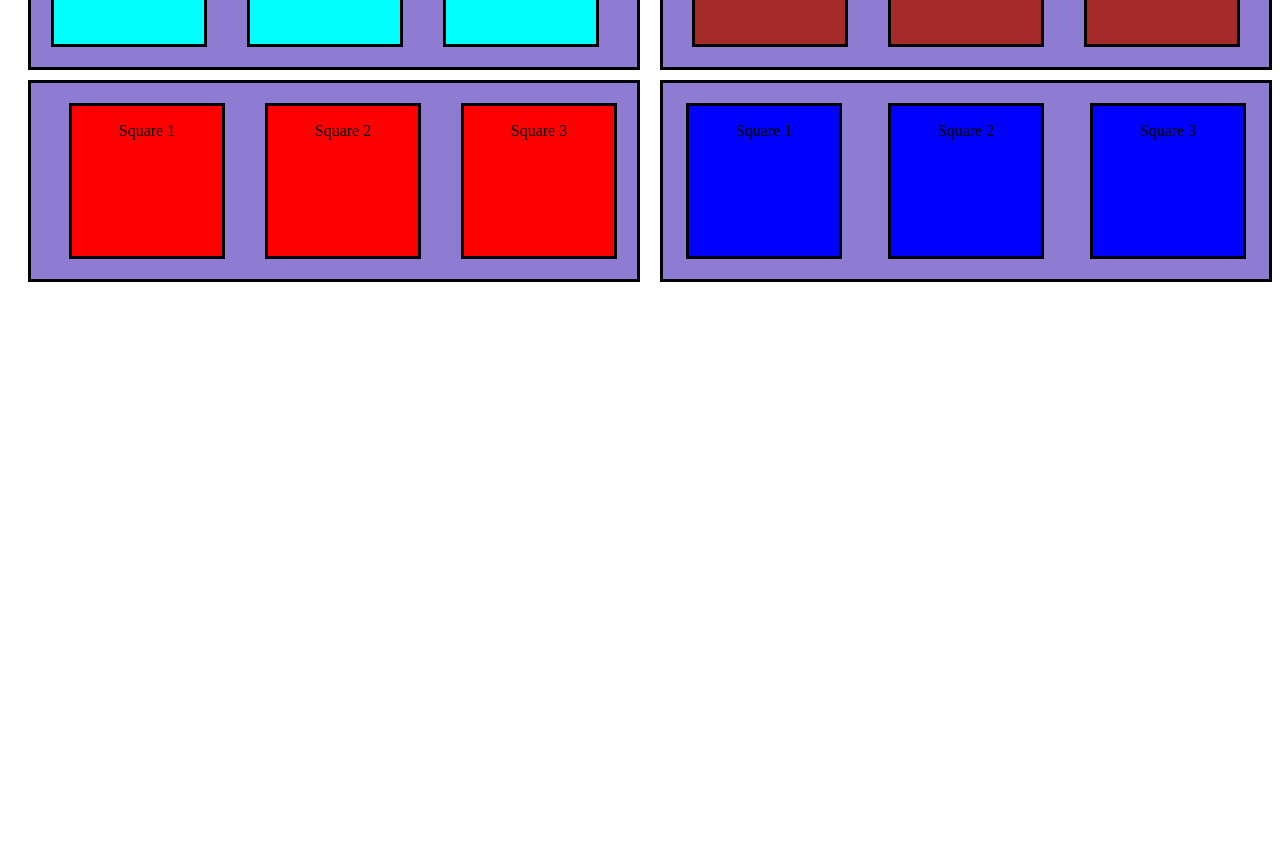
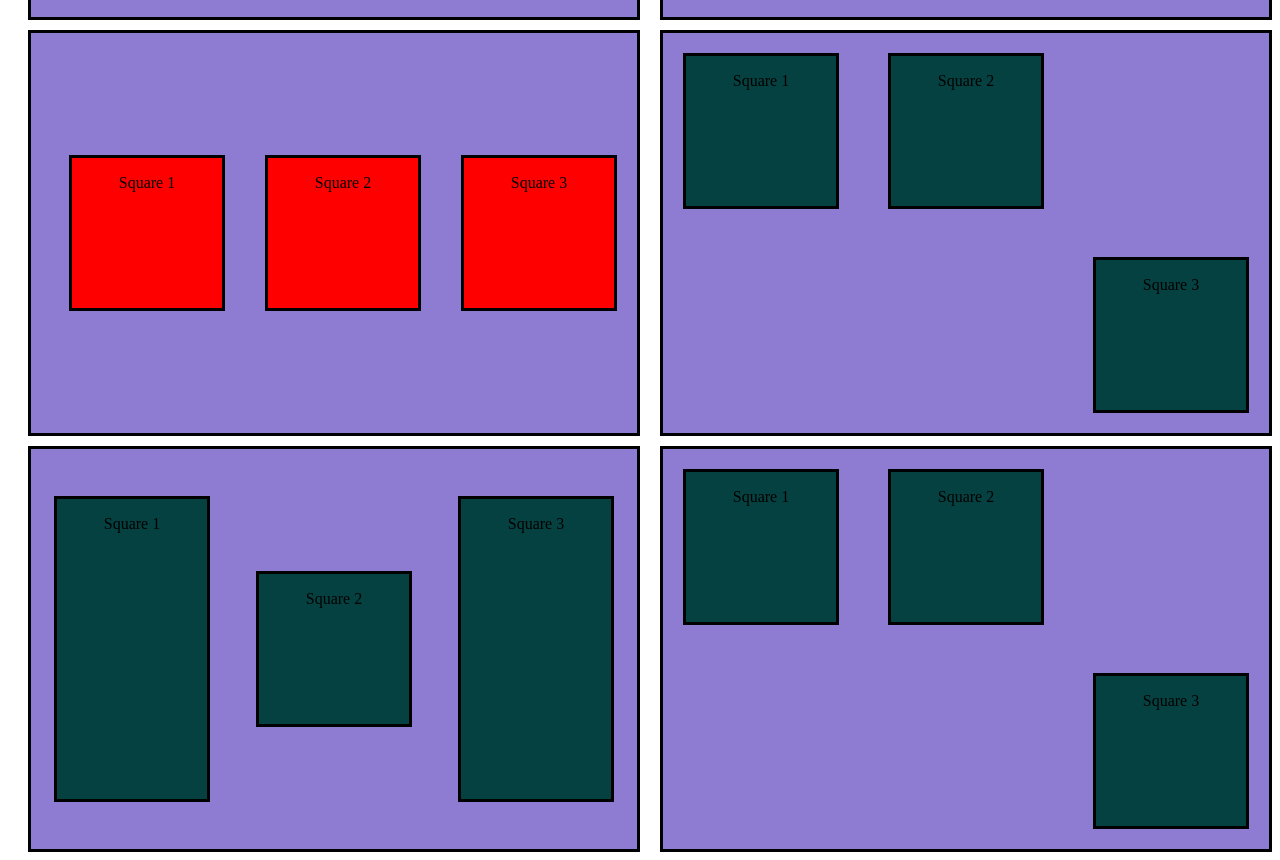
Before and after one commit to Fabriziopullara/Assignment-lesson-5-FlexBox-and-BEM, a plain HTML site: page index.html in a window 1280 px wide. Shown: the part 440-1300 px from the top of the page. Before the commit the page ends 800 px from the top, so only its background shows below. Drawn offline with Linux system fonts and the light colour scheme.

Commit message:
Started the third row. work needed

```diff
--- a/Styles/index.css
+++ b/Styles/index.css
@@ -9,11 +9,11 @@
 
 .box-center {
   border: solid;
-  width: 150px;
-  height: 450px;
+  height: 400px;
   margin: 20px;
   text-align: center;
   background-color: brown;
+  width: 100%;
 
 }
 
@@ -28,25 +28,6 @@
   width: 100%;
   background-color: rgb(142, 124, 211);
 }
-.container-third{
-  border: solid;
-  display: flex;
-  margin-left: 20px;
-  width: 100%;
-  background-color: rgb(142, 124, 211);
-  justify-content: flex-end;
-  align-items: center;
-}
-
-.container-fourth{
-  border: solid;
-  display: flex;
-  justify-content:space-around;
-  margin-left: 20px;
-  width: 100%;
-  background-color: rgb(142, 124, 211);
-
-}
 
 
 .container-center {
@@ -59,6 +40,79 @@
 }
 
 
+.container-third{
+  border: solid;
+  display: flex;
+  margin-left: 20px;
+  width: 100%;
+  background-color: rgb(142, 124, 211);
+  justify-content: flex-end;
+  align-items: center;
+}
+
+.container-fourth,
+
+.container-sixth{
+  border: solid;
+  display: flex;
+  justify-content: space-between;
+  margin-left: 20px;
+  width: 100%;
+  height: 400px;
+  background-color: rgb(142, 124, 211);
+
+}
+
+.container-fifth{
+  border: solid;
+  display: flex;
+  justify-content: space-around;
+  align-items: center;
+  margin-left: 20px;
+  width: 100%;
+  height: 400px;
+  background-color: rgb(142, 124, 211);
+
+}
+
+.box-1,
+.box-2,
+.box-3 {
+  border: solid;
+  width: 150px;
+  height: 150px;
+  margin: 20px;
+  text-align: center;
+  background-color: rgb(6, 65, 65);
+  align-items: stretch;
+  margin: 20px;
+
+}
+
+
+.box-1,
+.box-3{
+  height: 300px;
+}
+
+
+.first,
+.second,
+.third {
+  border: solid;
+  width: 150px;
+  height: 150px;
+  margin: 20px;
+  text-align: center;
+  background-color: rgb(6, 65, 65);
+}
+
+.third{
+  align-self: flex-end;
+}
+
+
+
 
 
 .first-container{
@@ -66,16 +120,18 @@
 
 }
 .second-container,
-.second-row-container{
+.second-row-container,
+.third-row-container{
   display: flex;
 margin-top: 10px;
 
 }
 
 
+
 .box--secondrow{
  background-color: red;
-align-items:center;
+
 }
 
 .box--right-secondrow{
--- a/index.html
+++ b/index.html
@@ -63,18 +63,60 @@
 
 
       <div class="container-fourth">
-        <div class="box box--right-secondrow">
+
+
+        <div class="first">
           <p>Square 1</p>
         </div>
 
-        <div class="box box--right-secondrow">
+        <div class="second">
           <p>Square 2</p>
         </div>
 
-        <div class="box box--right-secondrow">
+        <div class="third">
           <p>Square 3</p>
         </div>
       </div>
     </div>
+
+
+
+    <!--Third Row-->
+
+    <div class="third-row-container">
+
+      <div class="container-fifth">
+        <div class="box-1">
+          <p>Square 1</p>
+        </div>
+
+        <div class="box-2">
+          <p>Square 2</p>
+        </div>
+
+        <div class="box-3">
+          <p>Square 3</p>
+        </div>
+      </div>
+
+
+
+      <div class="container-sixth">
+
+
+        <div class="first">
+          <p>Square 1</p>
+        </div>
+
+        <div class="second">
+          <p>Square 2</p>
+        </div>
+
+        <div class="third">
+          <p>Square 3</p>
+        </div>
+      </div>
+    </div>
+
   </body>
 </html>
```
